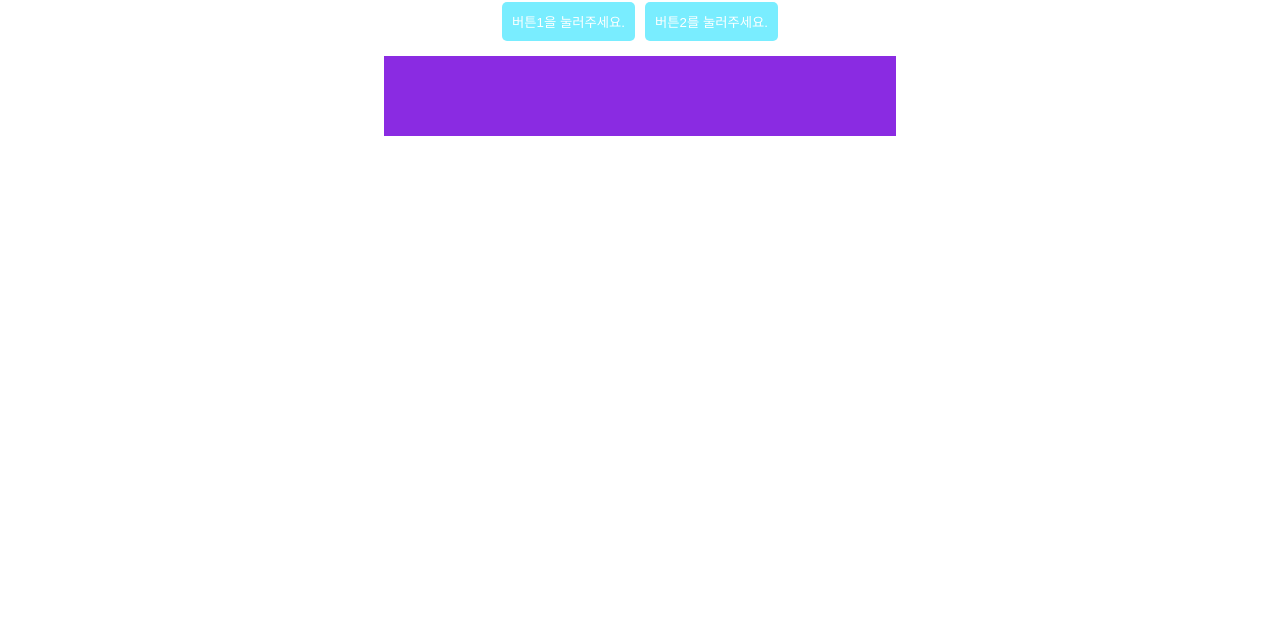
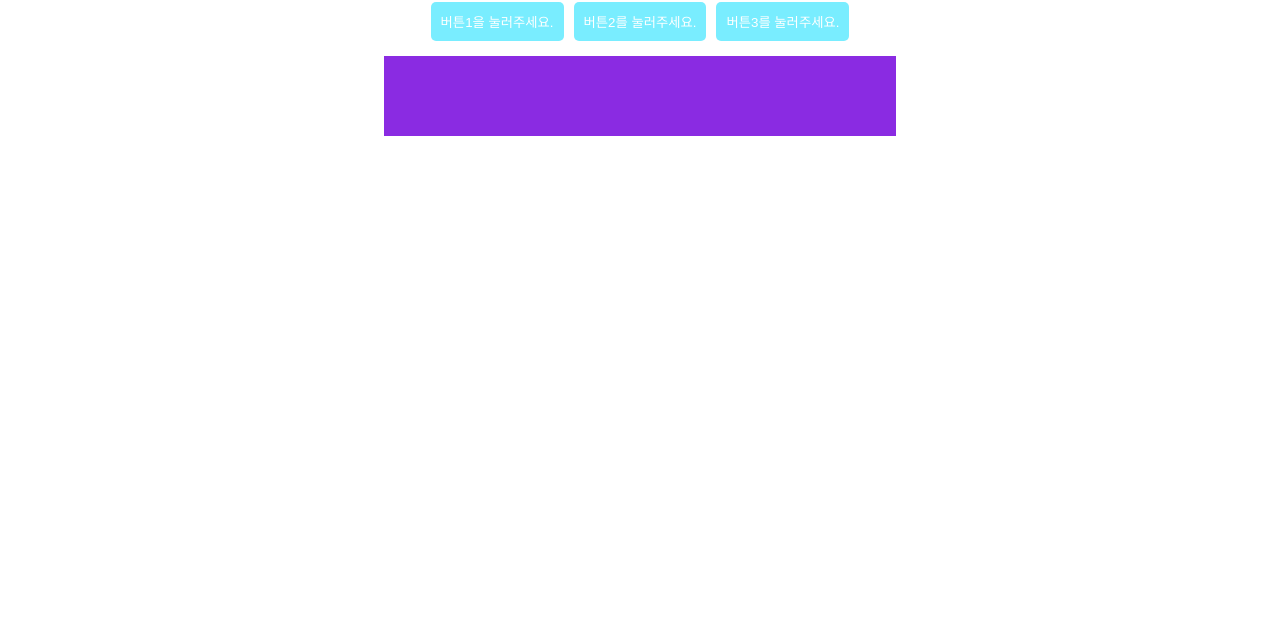
Before and after one commit to halloween96/k5_htmlcss, a plain HTML site: page 자바스크립트.html in a window 1280 px wide. Shown: the part 179-800 px from the top of the page. Drawn offline with Linux system fonts and the light colour scheme.

Commit message:
버튼추가

```diff
--- a/자바스크립트.html
+++ b/자바스크립트.html
@@ -36,6 +36,7 @@
         <div id="btdiv">
             <button onclick="hello(1)">버튼1을 눌러주세요.</button>
             <button onclick="hello(2)">버튼2를 눌러주세요.</button>
+            <button onclick="hello(3)">버튼3를 눌러주세요.</button>
         </div>
         <div id="msg" class="cmsg">
         </div>
```
